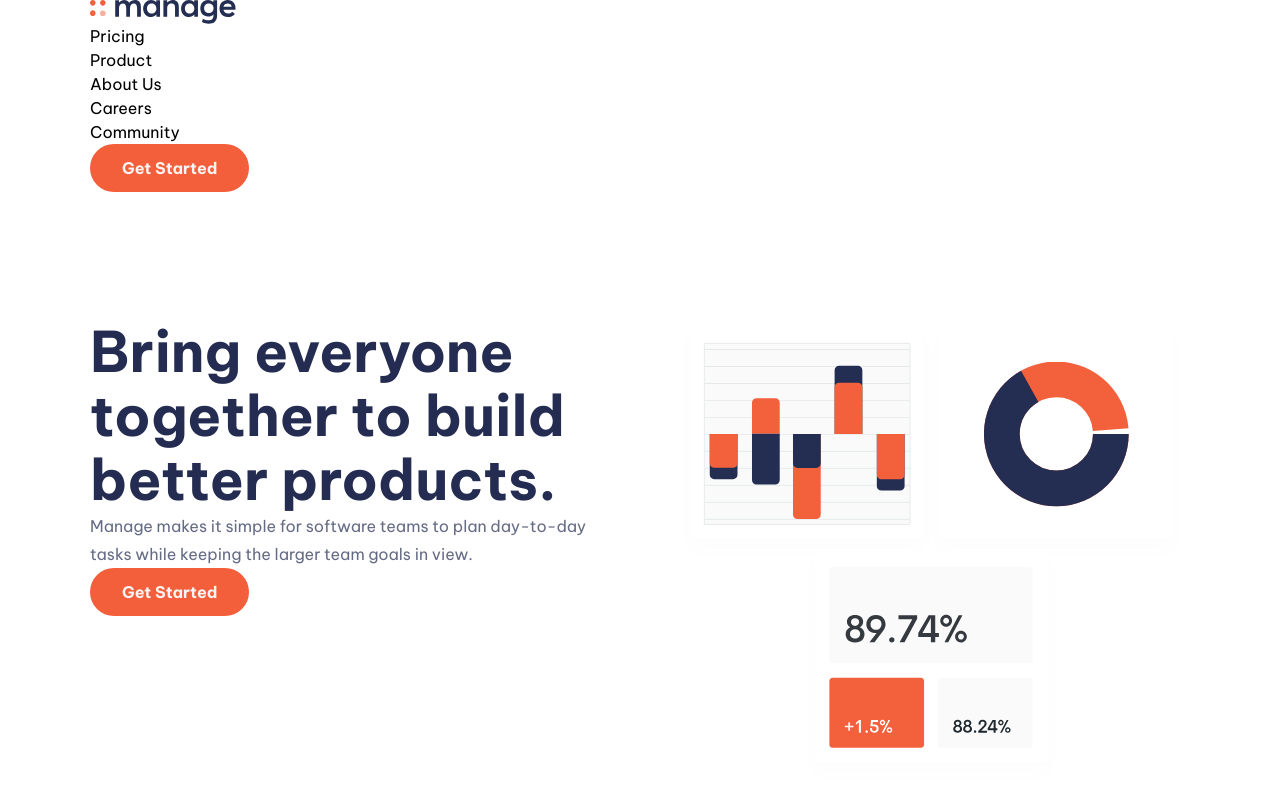
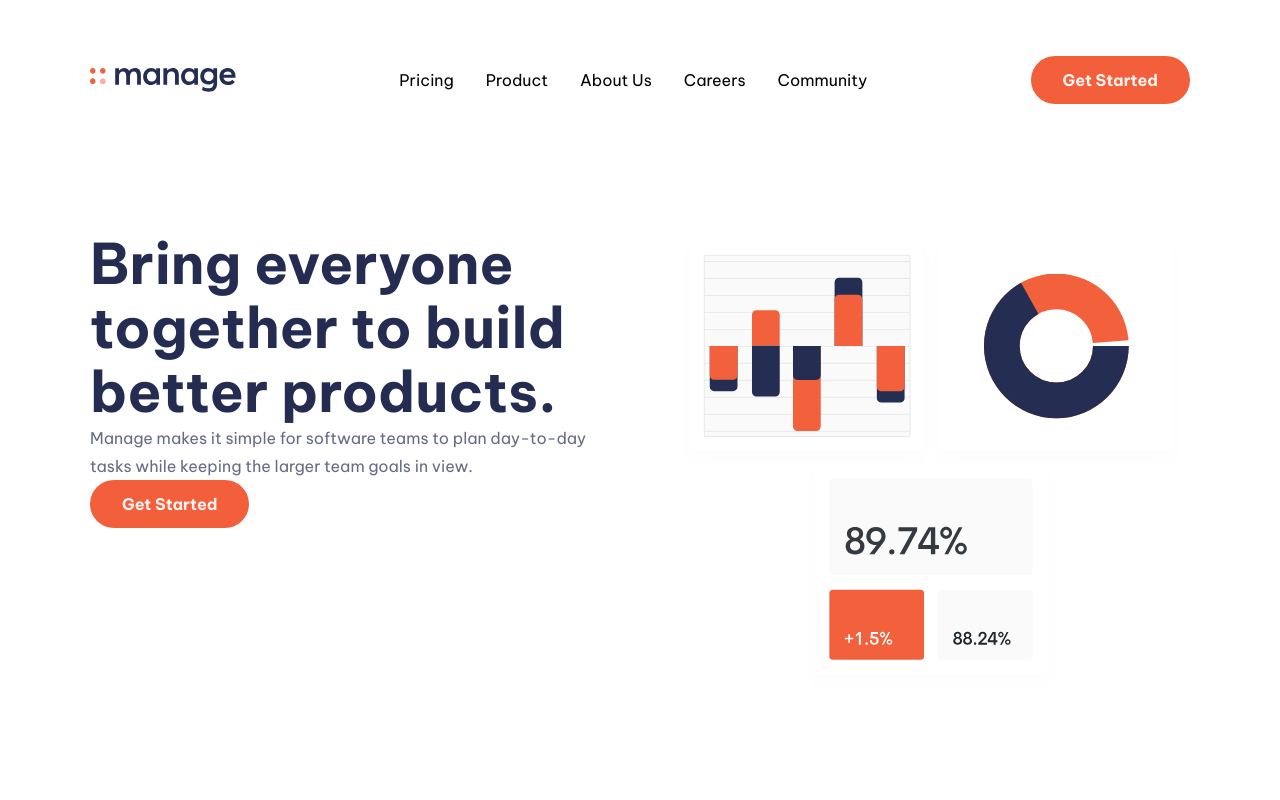
Before and after one commit to mide-dev/Manage-landing, a website: page index.html in a window 1280 px wide. Shown: the top 800 px of the page. Drawn offline with Linux system fonts and the light colour scheme.

Commit message:
feat:started building nav menu

```diff
--- a/index.html
+++ b/index.html
@@ -8,11 +8,15 @@
     <title>Manage Landing</title>
   </head>
   <body>
-    <header class="section">
+    <header class="section | pt-11 md:pt-14">
       <div class="container">
+        <div class="flex items-center justify-between relative">
           <img src="images/logo.svg" />
-        <nav>
-          <ul class="list-none">
+          <button class="block lg:hidden">
+            <img src="images/icon-hamburger.svg" />
+          </button>
+          <nav class="absolute top-20 right-0 lg:static">
+            <ul class="flex flex-col lg:flex-row lg:gap-x-8 list-none">
               <li><a>Pricing</a></li>
               <li><a>Product</a></li>
               <li><a>About Us</a></li>
@@ -20,7 +24,8 @@
               <li><a>Community</a></li>
             </ul>
           </nav>
-        <button class="btn-primary">Get Started</button>
+          <button class="btn-primary | hidden lg:block">Get Started</button>
+        </div>
       </div>
     </header>
 
@@ -151,5 +156,6 @@
         </div>
       </div>
     </footer>
+    <script src="main.js"></script>
   </body>
 </html>
```
Also changed, not shown: dist/output.css, main.js (added). Lines whose indentation alone changed are shown as unchanged.
